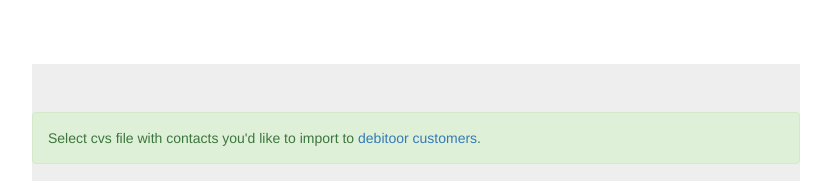
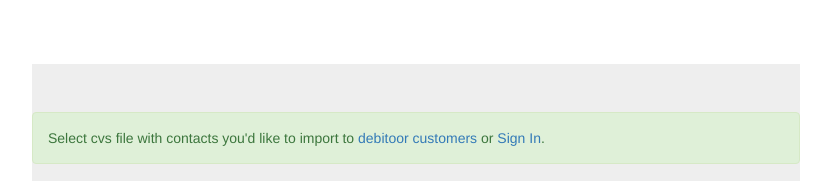
Before and after one commit to coderaiser/debit, a website: page assets/upload.html in a window 1280 px wide. Shown: the top 181 px of the page, without its empty margins (224-1055 px from the left). Drawn offline with nearby package versions, Linux system fonts and the light colour scheme.

Commit message:
feature(upload) add sign in link

```diff
--- a/assets/upload.html
+++ b/assets/upload.html
@@ -7,7 +7,7 @@
     <body>
         <div class="jumbotron">
             <div data-name="js-result" class="alert alert-success reduce-text">
-                Select cvs file with contacts you'd like to import to <a href=http://debitoor.com>debitoor</a> <a href="https://app.debitoor.com/customers">customers</a>.
+                Select cvs file with contacts you'd like to import to <a href=http://debitoor.com>debitoor</a> <a href="https://app.debitoor.com/customers">customers</a> or <a href='/'>Sign In</a>.
             </div>
 
             <div class="container">
```
